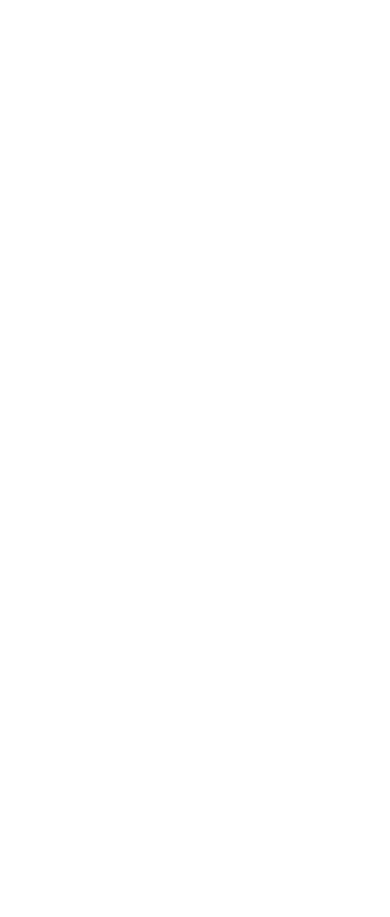
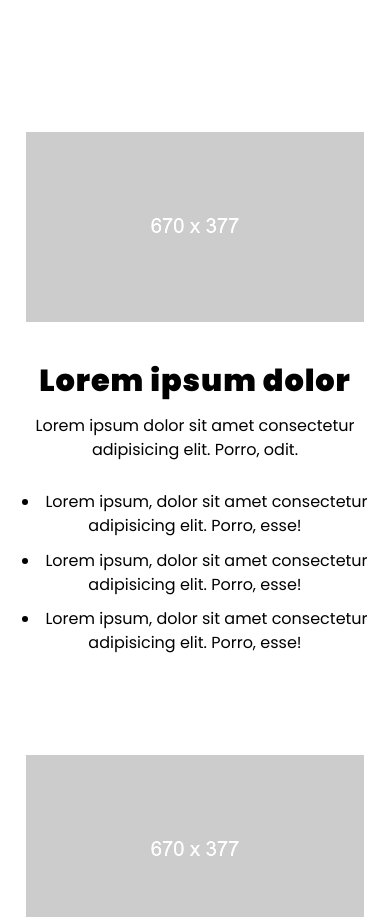
Before and after one commit to Smidgen-Inventory-Management/Landing, a React (Vite) app: page / in a window 390 px wide. Shown: the part 1080-1997 px from the top of the page. Before the commit the page ends 844 px from the top, so only its background shows below. Built offline with nearby package versions, Linux system fonts and the light colour scheme; the HTML template or start-up script is replaced by a standard one.

Commit message:
Added skeleton for features

```diff
--- a/src/App.tsx
+++ b/src/App.tsx
@@ -1,7 +1,6 @@
 import { useState } from 'react';
 import { Navbar, TextInput, Modal } from './components';
-import { Home } from './pages/Home';
-import { BrowserRouter, Route, Routes } from 'react-router-dom';
+import { Home, Feature, Team } from './pages';
 
 import './css/reset.css';
 import './css/global.css';
@@ -38,7 +37,7 @@
   };
 
   return (
-    <div className="body">
+    <div className="body" id="home">
       <Navbar state={loginModalOpened} setState={setLoginModalOpened} />
       <Modal
         state={loginModalOpened}
@@ -47,13 +46,19 @@
         content={formContent()}
       />
       <div className="content">
-        <BrowserRouter>
-          <Routes>
-            <Route path="/" element={<Home />} />
-          </Routes>
-        </BrowserRouter>
+        <section>
+          <Home />
+        </section>
 
-        {/* <Home /> */}
+        <section id="feature" className="feature-container">
+          <Feature />
+          <Feature />
+          <Feature />
+        </section>
+
+        <section id="team">
+          <Team />
+        </section>
       </div>
     </div>
   );
--- a/src/components/navbar.tsx
+++ b/src/components/navbar.tsx
@@ -30,12 +30,12 @@
         <div className="header-section">
           <ul className="header-links">
             <li className="header-item">
-              <a href="#" className="header-link">
+              <a href="#feature" className="header-link">
                 Features
               </a>
             </li>
             <li className="header-item">
-              <a href="#" className="header-link">
+              <a href="#team" className="header-link">
                 Meet the Team
               </a>
             </li>
--- /dev/null
+++ b/src/css/feature.css
@@ -0,0 +1,49 @@
+.feature-container {
+  display: flex;
+  flex-direction: column;
+  align-items: center;
+  justify-content: center;
+  gap: 100px;
+}
+
+.feature {
+  display: grid;
+  grid-template-columns: 1fr 1fr;
+}
+
+.feature-image,
+.feature-grid-left {
+  width: 500px;
+}
+
+.feature-grid-right {
+  display: flex;
+  flex-direction: column;
+  gap: 2ex;
+}
+
+.feature-list {
+  list-style: inside disc;
+  padding-top: 1.2ex;
+}
+
+@media only screen and (max-width: 768px) {
+  .feature-container {
+    flex-direction: column;
+    gap: 100px;
+  }
+
+  .feature {
+    display: flex;
+    flex-direction: column;
+    align-items: center;
+    justify-content: center;
+    text-align: center;
+    gap: 5ex;
+  }
+
+  .feature-image,
+  .feature-grid-left {
+    width: 40vmax;
+  }
+}
--- a/src/css/global.css
+++ b/src/css/global.css
@@ -46,16 +46,20 @@
         #2F3160 77%,
         #363171 100%;
 }
+* {
+  font-family: "Poppins", sans-serif;
+  font-size: 18px;
+}
+
+html {
+  scroll-behavior: smooth;
+}
 
 body {
   background-color: rgb(var(--smidgen-background-color));
 }
 
-* {
-  font-family: "Poppins", sans-serif;
-  font-size: 18px;
-  transition: background-color 300ms ease, color 300ms ease;
-}
+
 
 h1 {
   font-size: 2em;
@@ -114,5 +118,7 @@
 }
 
 .content {
-  padding-top: 50px;
+  display: flex;
+  flex-direction: column;
+  gap: 500px;
 }
--- /dev/null
+++ b/src/pages/Feature.tsx
@@ -0,0 +1,36 @@
+import placeholder from '../assets/placeholder.png';
+import '../css/feature.css';
+
+const Feature = () => {
+  return (
+    <div className="feature" id="home">
+      <img
+        className="feature-grid-left feature-image"
+        src={placeholder}
+        alt="placeholder"
+      />
+      <div className="feature-grid-right">
+        <h2>Lorem ipsum dolor</h2>
+        <p>
+          Lorem ipsum dolor sit amet consectetur adipisicing elit. Porro, odit.
+        </p>
+        <ul className="feature-list-container">
+          <li className="feature-list">
+            Lorem ipsum, dolor sit amet consectetur adipisicing elit. Porro,
+            esse!
+          </li>
+          <li className="feature-list">
+            Lorem ipsum, dolor sit amet consectetur adipisicing elit. Porro,
+            esse!
+          </li>
+          <li className="feature-list">
+            Lorem ipsum, dolor sit amet consectetur adipisicing elit. Porro,
+            esse!
+          </li>
+        </ul>
+      </div>
+    </div>
+  );
+};
+
+export { Feature };
--- a/src/pages/Home.tsx
+++ b/src/pages/Home.tsx
@@ -5,7 +5,7 @@
 
 const Home = () => {
   return (
-    <div className="hero" id="home">
+    <div className="hero">
       <div className="grid-left">
         <h1 className="hero-header">SMIDGEN</h1>
         <p className="hero-text">
--- /dev/null
+++ b/src/pages/Team.tsx
@@ -0,0 +1,10 @@
+const Team = () => {
+  return (
+    <div className="team-container" id="home">
+      <h1>Meet The Team</h1>
+
+    </div>
+  );
+};
+
+export { Team };
--- /dev/null
+++ b/src/pages/index.ts
@@ -0,0 +1,3 @@
+export { Home } from './Home'
+export { Feature } from './Feature';
+export { Team } from './Team';
```
